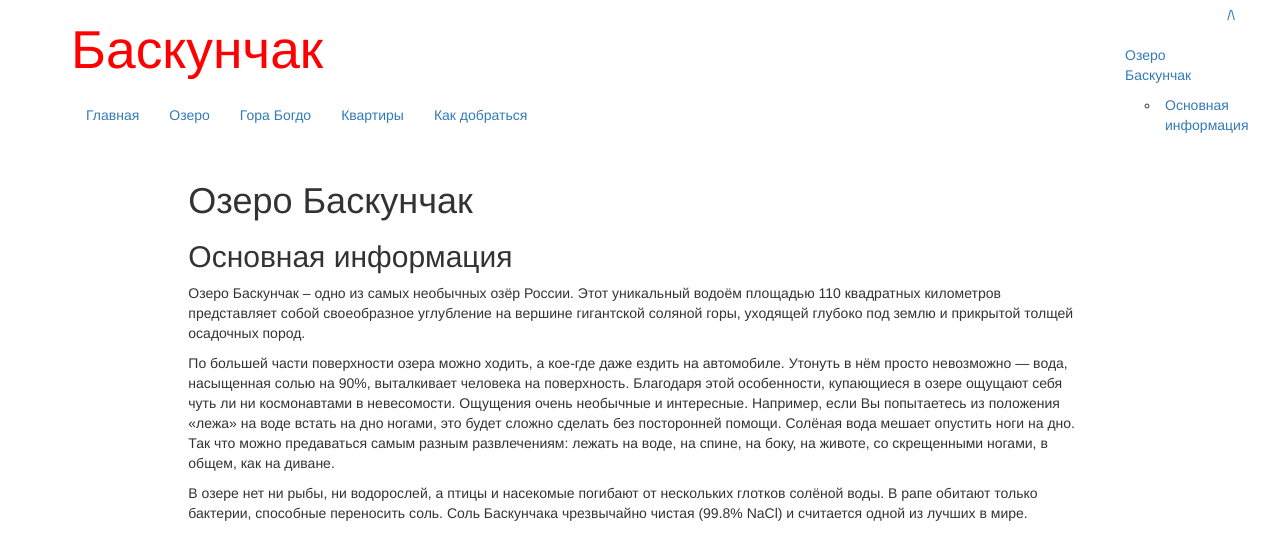
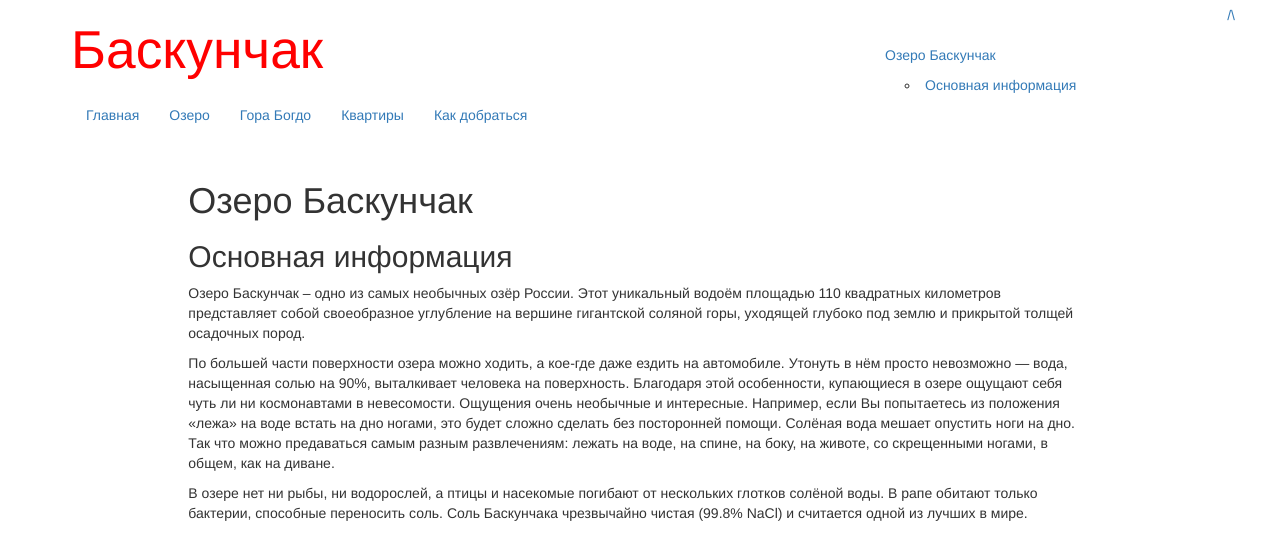
Before and after one commit to Baskunchak/baskunchak.github.io, a Jekyll site: the page built from lake.md, in a window 1280 px wide. Shown: the top 560 px of the page. Built offline with Jekyll 4.4.1, drawn with Linux system fonts in a browser that asks for light colours.

Commit message:
Update style.css

```diff
--- a/css/style.css
+++ b/css/style.css
@@ -44,7 +44,7 @@ a.top {
 .toc-wrapper {
     top: 40px;
     right: 40px;
-    width: 120pt;
+    width: 300pt;
 }
 
 .toc-wrapper li {
```
